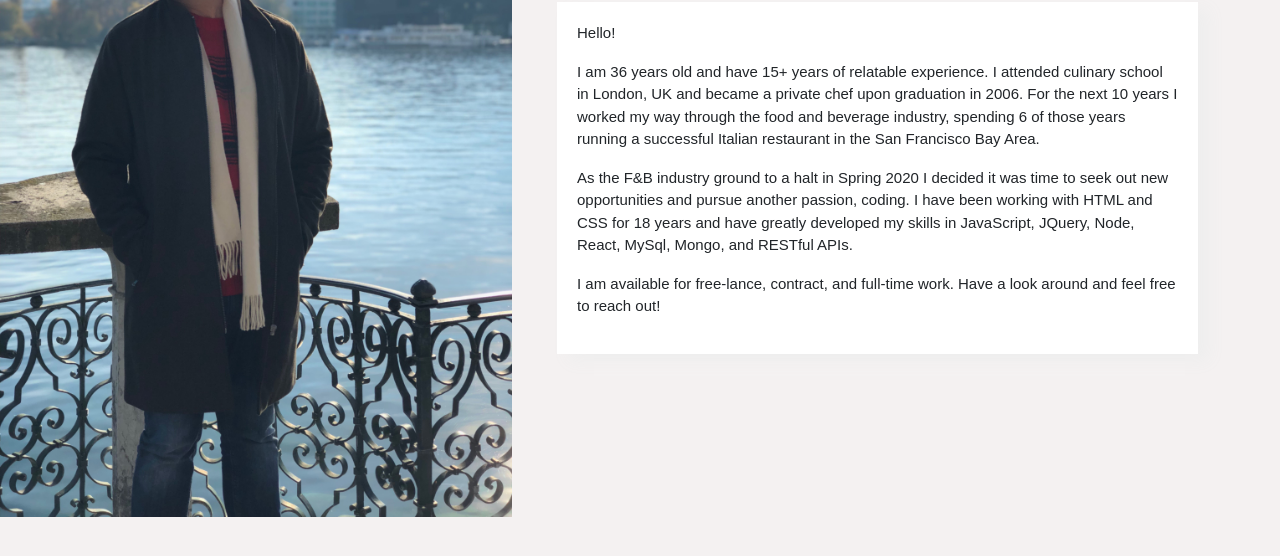
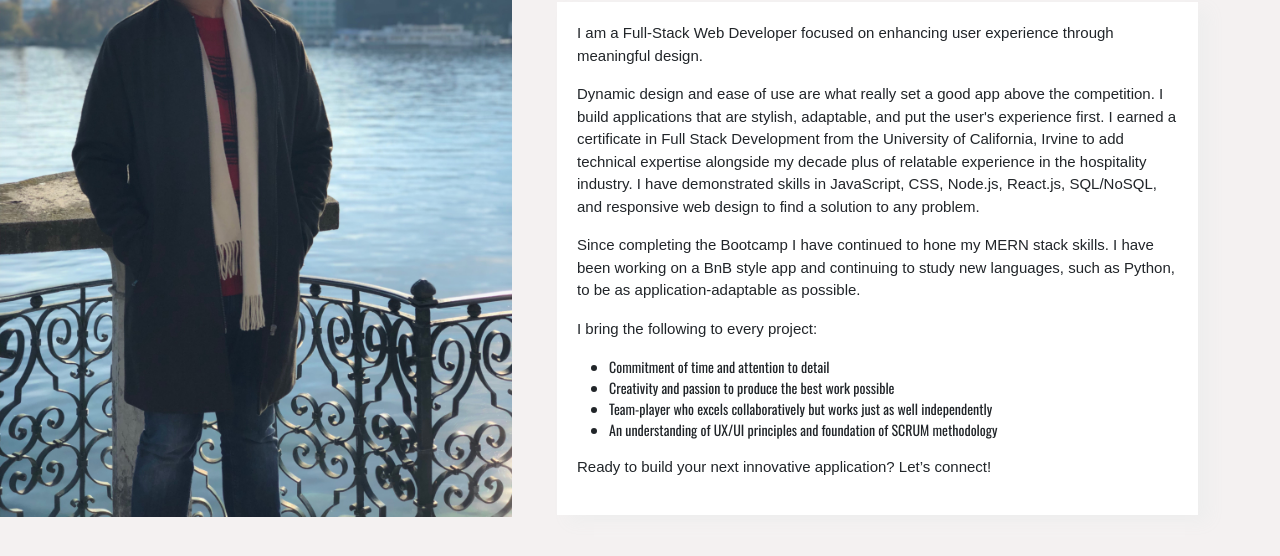
Before and after one commit to josephmnielsen/portfolio, a plain HTML site: page index.html in a window 1280 px wide. Shown: the part 166-722 px from the top of the page. Drawn offline with nearby package versions, Linux system fonts and the light colour scheme; a web font is replaced by a local one.

Commit message:
brand statement update

```diff
--- a/index.html
+++ b/index.html
@@ -57,18 +57,42 @@
             <!-- Begin text section -->
 
             <p>
-              Hello!
+            I am a Full-Stack Web Developer focused on enhancing user experience through meaningful design.
             </p>
             <p>
-              I am 36 years old and have 15+ years of relatable experience. I attended culinary school in London, UK and became a private chef upon graduation in 2006. For the next 10 years I worked my way through the food and beverage industry, spending 6 of those years running a successful Italian restaurant in the San Francisco Bay Area.
+
+              Dynamic design and ease of use are what really set a good app above the competition. I build applications that are
+              stylish, adaptable, and put the user's experience first. I earned a certificate in Full Stack Development from the
+              University of California, Irvine to add technical expertise alongside my decade plus of relatable experience in the
+              hospitality industry. I have demonstrated skills in JavaScript, CSS, Node.js, React.js, SQL/NoSQL, and responsive web design to find a solution to any problem.
+            </p>
+            <p>
+
+              Since completing the Bootcamp I have continued to hone my MERN stack skills. I have been working on a BnB style app and
+              continuing to study new languages, such as Python, to be as application-adaptable as possible.
             </p>
 
             <p>
-              As the F&B industry ground to a halt in Spring 2020 I decided it was time to seek out new opportunities and pursue another passion, coding. I have been working with HTML and CSS for 18 years and have greatly developed my skills in JavaScript, JQuery, Node, React, MySql, Mongo, and RESTful APIs.
+
+              I bring the following to every project:
+              <ul>
+                <li>
+                  Commitment of time and attention to detail
+                </li>
+                <li>
+                  Creativity and passion to produce the best work possible
+                </li>
+                <li>
+                  Team-player who excels collaboratively but works just as well independently
+                </li>
+                <li>
+                  An understanding of UX/UI principles and foundation of SCRUM methodology
+                </li>
+              </ul>
+
             </p>
+            Ready to build your next innovative application? Let’s connect!
 
-            <p>
-              I am available for free-lance, contract, and full-time work. Have a look around and feel free to reach out!
             </p>
 
           </div>
```
